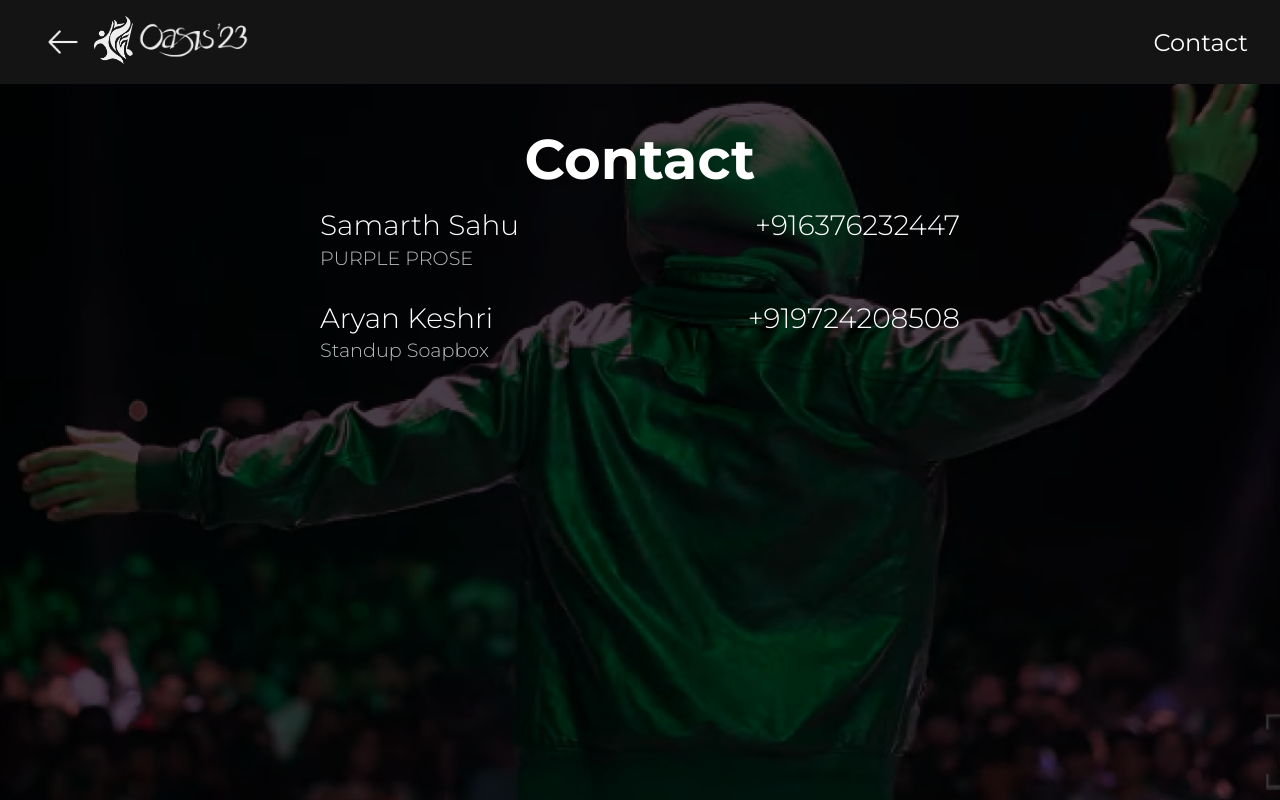
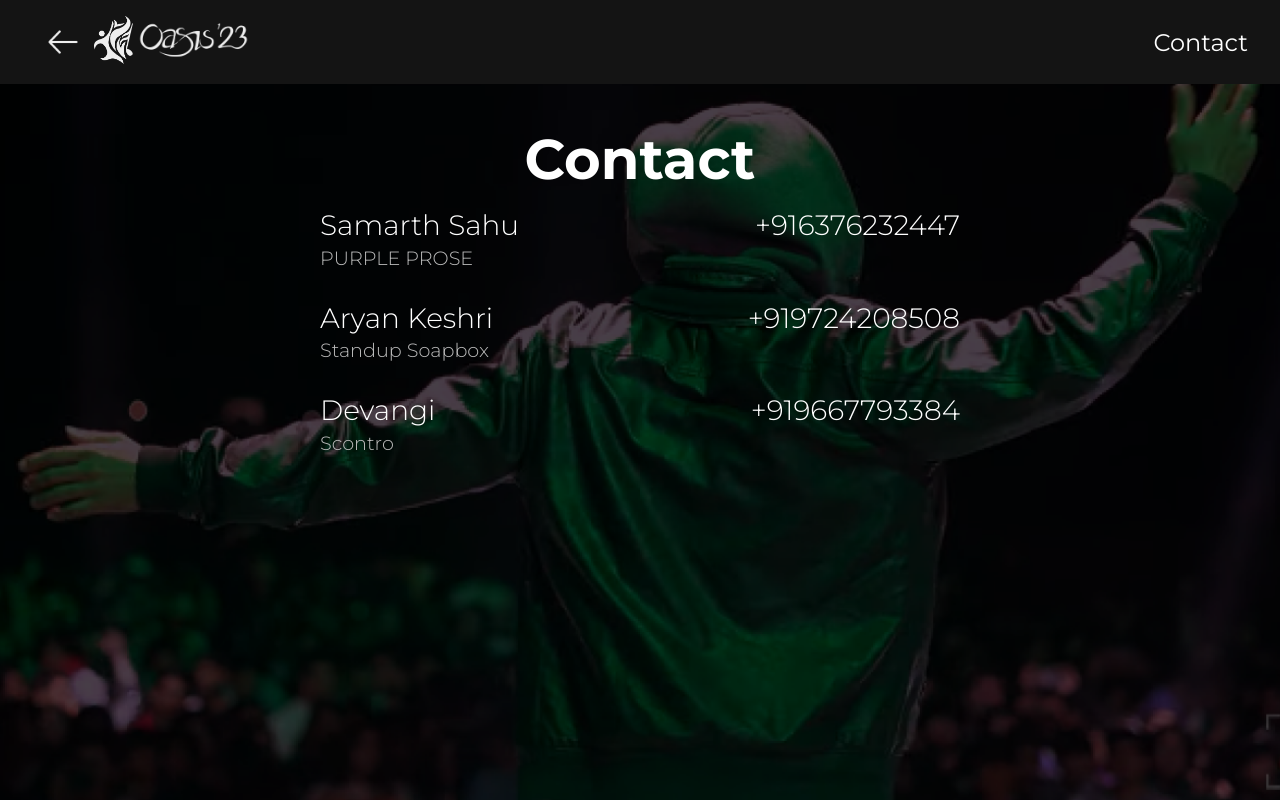
Before and after one commit to dvm-bitspilani/oasis-prereg, a React (Vite) app: page /preregistrations/Contact in a window 1280 px wide. Built offline with nearby package versions, Linux system fonts and the light colour scheme.

Commit message:
Update: Contact.jsx

```diff
--- a/src/routes/components/About Pages/Contact.jsx
+++ b/src/routes/components/About Pages/Contact.jsx
@@ -17,6 +17,8 @@ export default function AboutPP() {
                             <div className="person-details"><p>Samarth Sahu</p><p>+916376232447</p></div><p className="contact-events">PURPLE PROSE</p></div>
                             <div className="contact-container">
                         <div className="person-details"><p>Aryan Keshri</p><p>+919724208508</p></div><p className="contact-events">Standup Soapbox</p></div>
+                            <div className="contact-container">
+                        <div className="person-details"><p>Devangi</p><p>+919667793384</p></div><p className="contact-events">Scontro</p></div>
                     </div>
                     </div>
                 </div>
```
